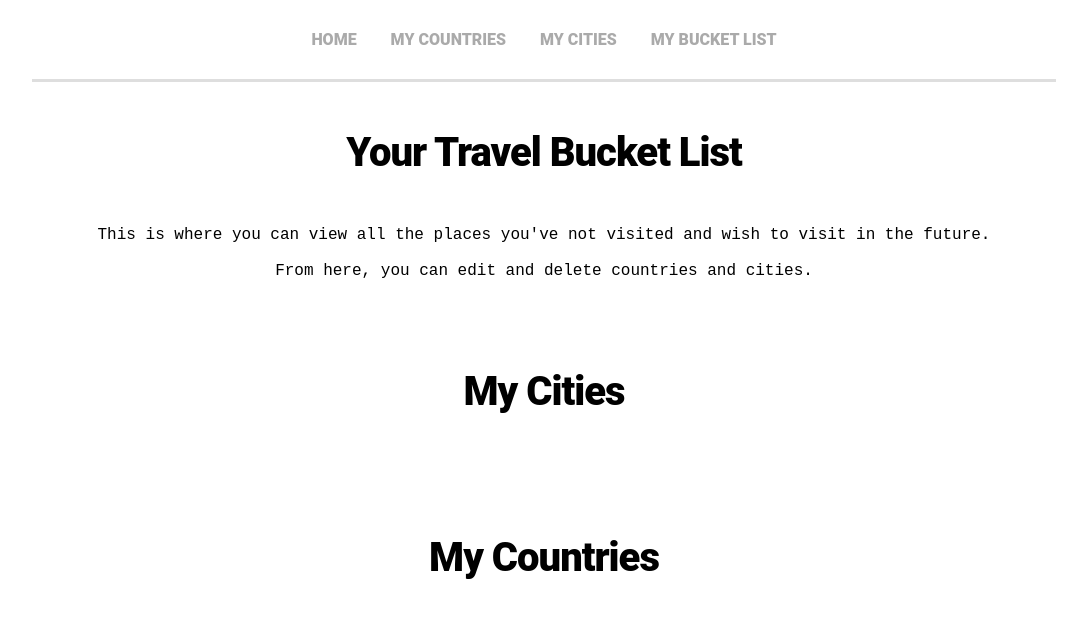
After one commit to ZuhayrK00/SoloProject, a Flask app: page /bucketlist in a window 1280 px wide. The commit adds this page. Shown: the top 630 px of the page, without its empty margins (96-1183 px from the left). Run offline with Flask 3, Linux system fonts and the light colour scheme; data that the repository does not hold is empty; some libraries are stand-ins or nearby versions.

Commit message:
added bucketlist page with cities showing

```diff
--- a/Templates/base.html
+++ b/Templates/base.html
@@ -14,11 +14,14 @@
           <a href="/">Home</a>
         </li>
         <li>
-          <a href="/countries">Countries</a>
+          <a href="/countries">My Countries</a>
         </li>
         <li>
-          <a href="/cities">Cities</a>
+          <a href="/cities">My Cities</a>
         </li>
+        <li>
+          <a href="/bucketlist">My Bucket List</a>
+        </li
       </ul>
     </nav>
   </header>
--- /dev/null
+++ b/Templates/bucketlist.html
@@ -0,0 +1,68 @@
+<!DOCTYPE html>
+{% extends "base.html" %} {% block content %}
+
+<h1 class="center">Your Travel Bucket List</h1>
+<p class="text">
+  This is where you can view all the places you've not visited and wish to visit
+  in the future.
+  <br />
+  <br />
+  From here, you can edit and delete countries and cities.
+</p>
+<br />
+<br />
+
+<h1 class="center">My Cities</h1>
+<br />
+<div class="country-list-container">
+  {% for city in all_cities %}
+  <div class="country-container">
+    <a class="countryname" href="/cities/{{city.id}}">{{city.name}}</a>
+    <br />
+    <br />
+    <button class="btn"><a href="/cities/{{ city.id }}/edit">Update</a></button>
+    <br />
+    <br />
+    <form action="/cities/{{ city.id }}/gallery?city_name={{ city.name }}">
+      <input type="submit" value="Gallery" class="btn" />
+    </form>
+    <br />
+    <for class="delete-form" action="/cities/{{city.id}}/delete" method="POST">
+      <input type="submit" value="Delete" class="delete-btn" />
+    </for>
+  </div>
+  <hr />
+  {% endfor %}
+
+  <h1 class="center">My Countries</h1>
+  <br />
+  <div class="country-list-container">
+    {% for country in all_countries %}
+    <div class="country-container">
+      <a class="countryname" href="/countries/{{country.id}}"
+        >{{country.name}}</a
+      >
+      <br />
+      <br />
+      <button class="btn">
+        <a href="/countries/{{ country.id }}/edit">Update</a>
+      </button>
+      <br />
+      <br />
+      <form
+        class="delete-form"
+        action="/countries/{{country.id}}/delete"
+        method="POST"
+      >
+        <input type="submit" value="Delete" class="delete-btn" />
+      </form>
+      <br />
+    </div>
+    <hr />
+    {% endfor %}
+  </div>
+
+  <!-- ___________ALL COUNTRIES LIST______________ -->
+
+  {% endblock content %}
+</div>
--- a/Templates/index.html
+++ b/Templates/index.html
@@ -10,7 +10,7 @@
     <br>
     <hr class="divide" />
     <h1 class="center">About Us</h1>
-    <p class="about">
+    <p class="text">
       Your Travel Bucket List is a personalized platform designed to help you
       keep track of your dream destinations, countries, and cities. Whether
       you're an avid traveler or simply looking to explore new places, this
--- a/controllers/bucketlist_controller.py
+++ b/controllers/bucketlist_controller.py
@@ -17,5 +17,4 @@ def bucketlist():
         if country.visited is False:
             bucketlist_countries.append(country)
 
-    # import pdb; pdb.set_trace()
     return render_template("/bucketlist.html", all_cities=bucketlist_cities, all_countries = bucketlist_countries)
--- a/static/style.css
+++ b/static/style.css
@@ -79,7 +79,7 @@ hr {
   margin: auto 120px;
 }
 
-.about {
+.text {
   text-align: center;
   margin: auto 170px;
   font-family: 'Courier New', Courier, monospace
```
